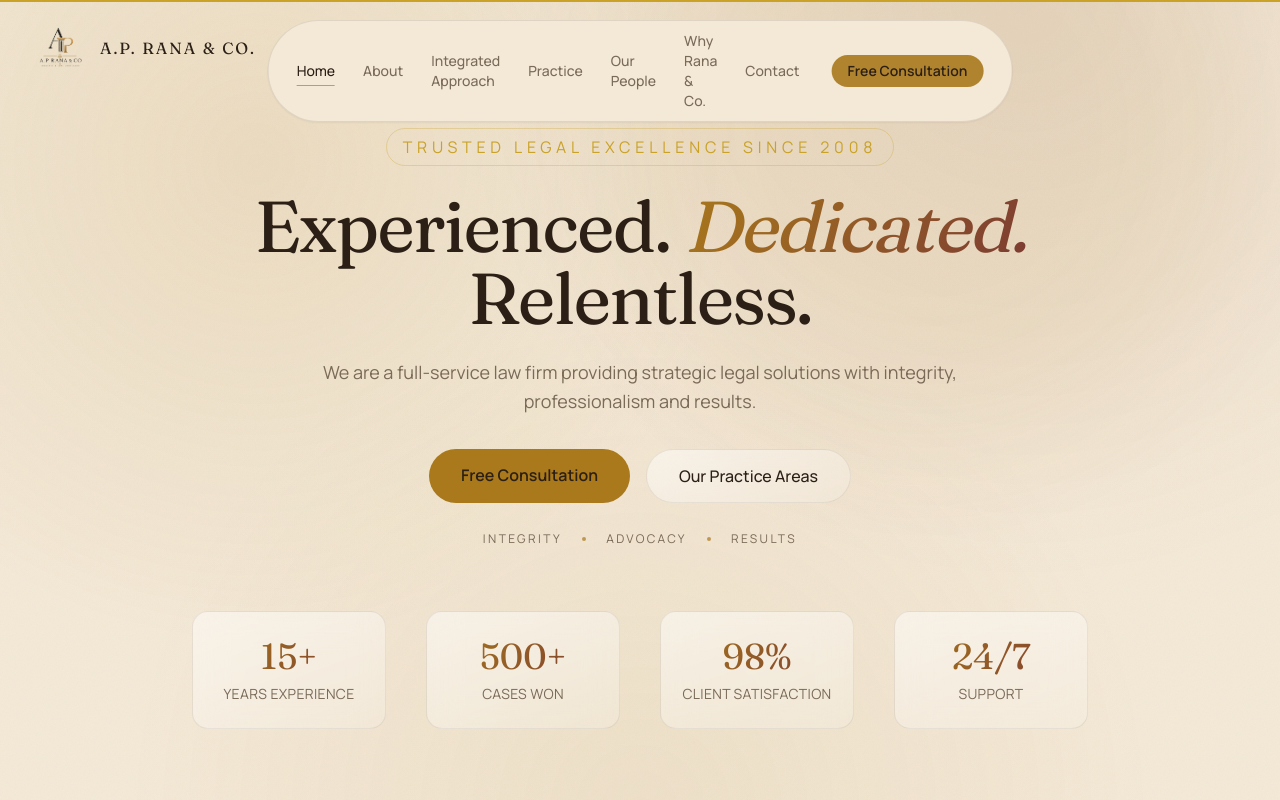
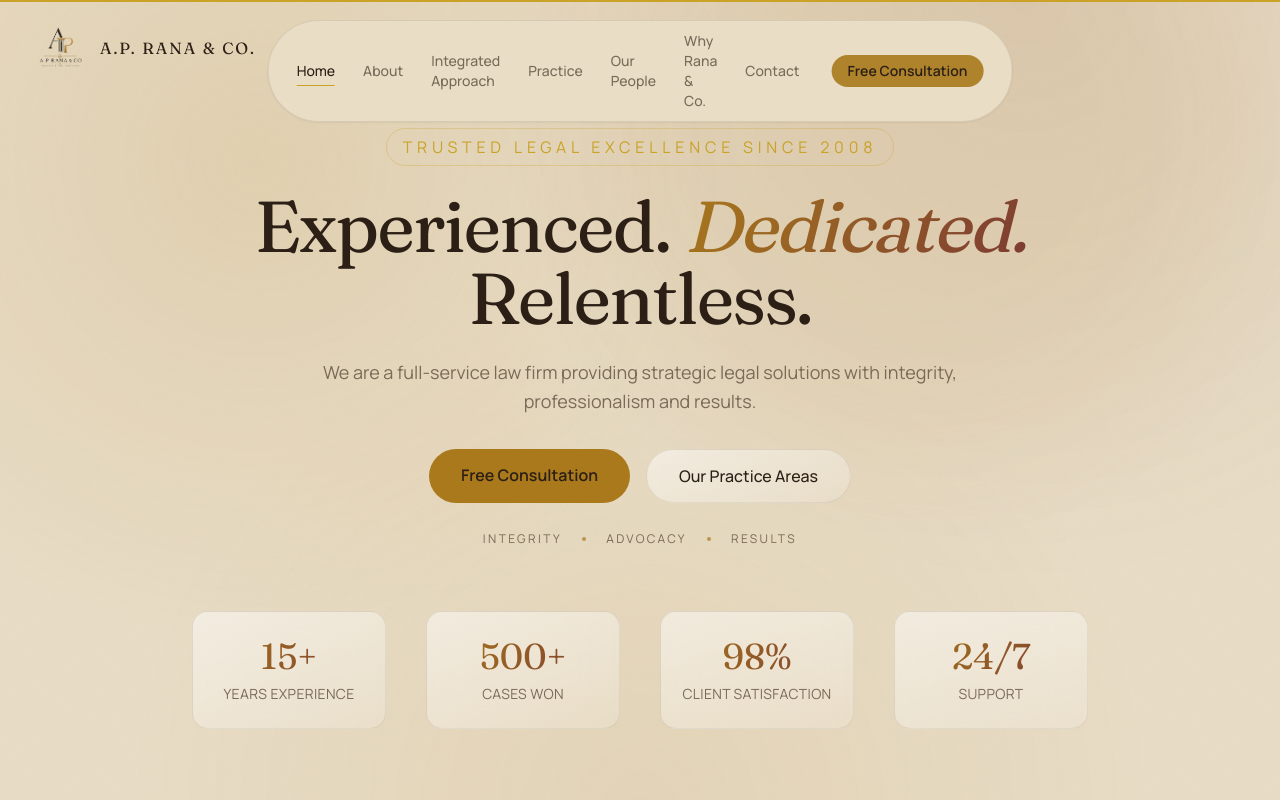
Before and after one commit to sahilmeenameena001-boop/Landing_page, a Next.js app: page / in a window 1280 px wide. Shown: the top 800 px of the page. Built offline with nearby package versions, Linux system fonts and the light colour scheme.

Commit message:
Slightly darken site background (paper color)

```diff
--- a/src/app/globals.css
+++ b/src/app/globals.css
@@ -7,7 +7,7 @@ html {
 }
 
 body {
-  background-color: #f4e9d7;
+  background-color: #E9DDC6;
   color: #2b1f16;
 }
 
--- a/tailwind.config.ts
+++ b/tailwind.config.ts
@@ -5,7 +5,7 @@ const config: Config = {
   theme: {
     extend: {
       colors: {
-        paper: "#F4E9D7",
+        paper: "#E9DDC6",
         ink: "#2B1F16",
         accent: {
           400: "#C9A227",
```
